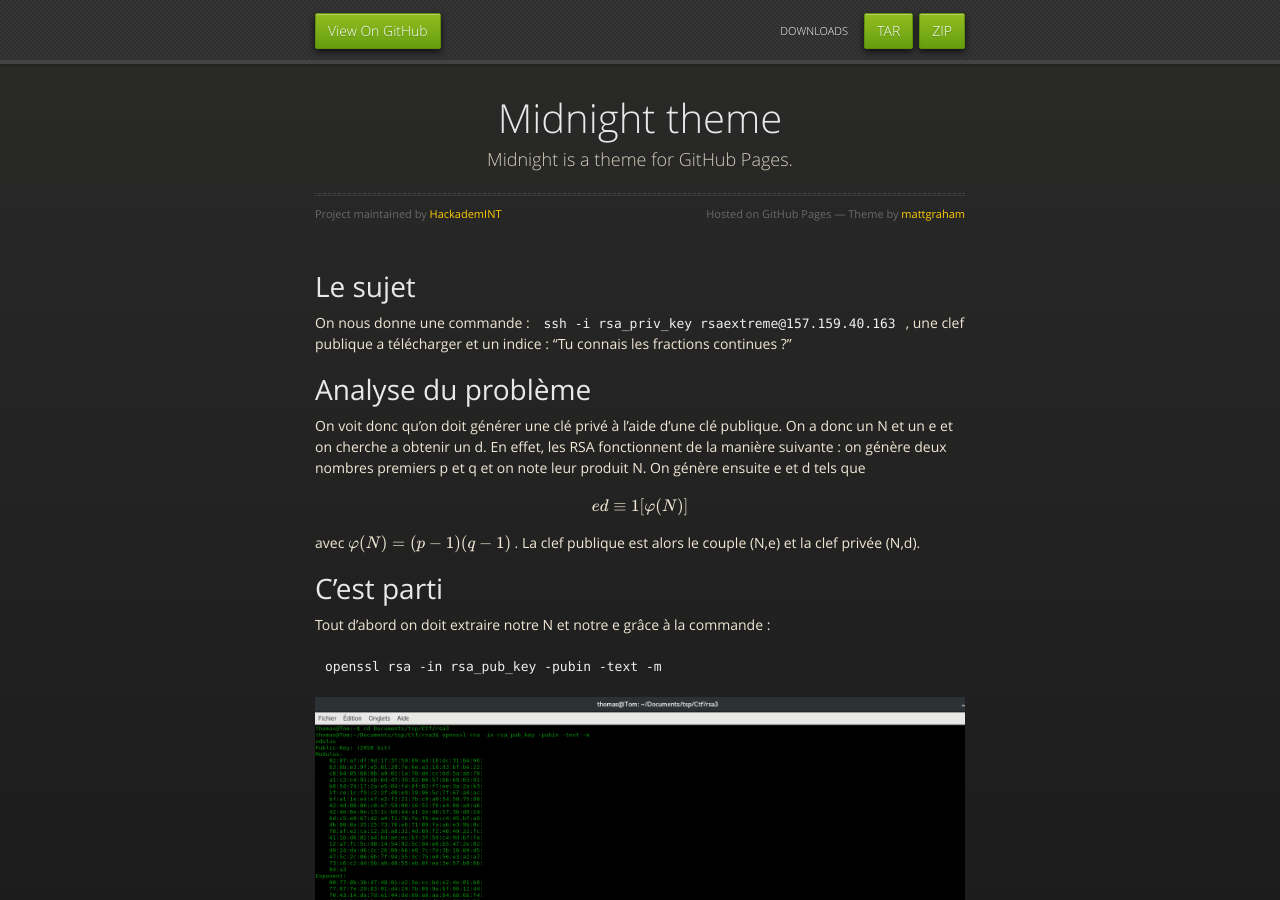
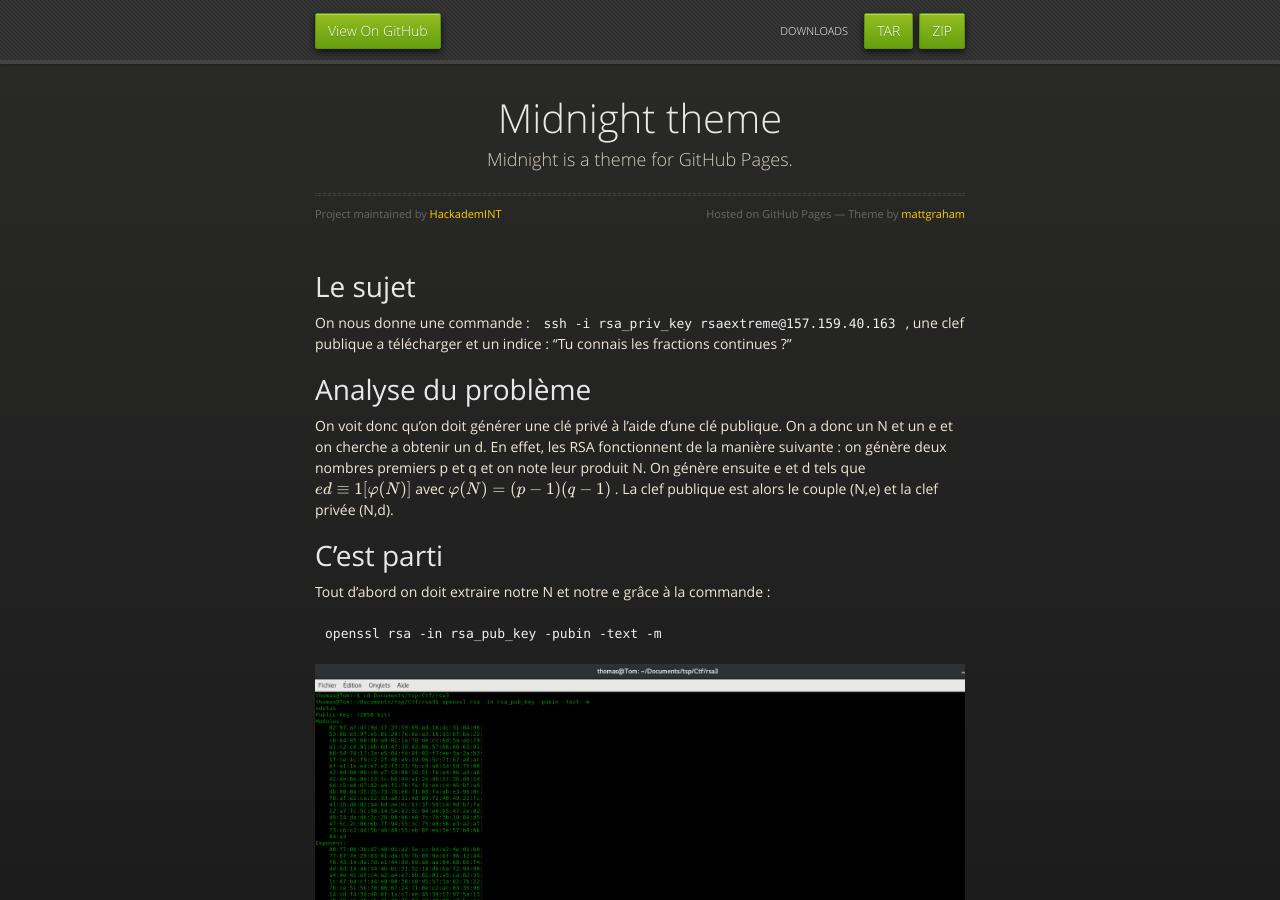
Before and after one commit to HackademINT/hackademint.github.io-legacy, a Jekyll site: the page built from _posts/2018-2019/StarHackademINT2018/2019-03-25-RSA-Extreme.md, in a window 1280 px wide and 900 px high. Built offline with Jekyll 4.4.1, drawn with Linux system fonts in a browser that asks for light colours; our own code applies the rules of GitHub Pages for plain Markdown files; formulas are drawn with MathJax 3.

Commit message:
Update 2019-03-25-RSA-Extreme.md

```diff
--- a/_posts/2018-2019/StarHackademINT2018/2019-03-25-RSA-Extreme.md
+++ b/_posts/2018-2019/StarHackademINT2018/2019-03-25-RSA-Extreme.md
@@ -18,12 +18,7 @@
 
 # Analyse du problème
 On voit donc qu’on doit générer une clé privé à l’aide d’une clé publique. On a donc un N et un e et on cherche a obtenir un d.
-En effet, les RSA fonctionnent de la manière suivante : on génère deux nombres premiers p et q et on note leur produit N. On génère ensuite e et d tels que
-
-$$ed \equiv 1 [φ(N)]$$
-
-avec
-<span>$$φ(N) = (p-1)(q-1)$$</span>
+En effet, les RSA fonctionnent de la manière suivante : on génère deux nombres premiers p et q et on note leur produit N. On génère ensuite e et d tels que $$ed \equiv 1 [φ(N)]$$ avec $$φ(N) = (p-1)(q-1)$$
 . La clef publique est alors le couple (N,e) et la clef privée (N,d).
 
 # C'est parti
@@ -41,13 +36,7 @@
 
 # A l'attaque!!
 On se retrouve donc a la recherche d’un d en ayant qu’un N et un e, c’est ici que l’indice intervient, on nous parle de fractions continues, on va donc implémenter une attaque de Wiener.
-Cette attaque consiste a approximer φ(N) par N, en effet on a
-$$N = pq$$
-et
-<span>
-$$φ(N) = N – ( p + q ) + 1$$
-<span>
-, p et q étant très grands, on peut plus ou moins négliger $$( p + q ) + 1$$ devant pq.
+Cette attaque consiste a approximer φ(N) par N, en effet on a $$N = pq$$ et $$φ(N) = N – ( p + q ) + 1$$ , p et q étant très grands, on peut plus ou moins négliger $$( p + q ) + 1$$ devant pq.
 Or on sait qu’il existe k tel que $$ed = kφ(N) + 1$$ puisque $$ed \equiv 1 [φ(N)]$$.
 
 On a donc $$\frac{e}{φ(N)} - \frac{k}{d} = \frac{1}{dφ(N)}$$ : et donc $$\frac{e}{N} - \frac{k}{d} = \frac{1}{dN}$$ avec l’approximation qu’on s’est permise. $$\frac{e}{N}$$ et $$\frac{k}{d}$$ sont donc semblerait il très proches.
```
